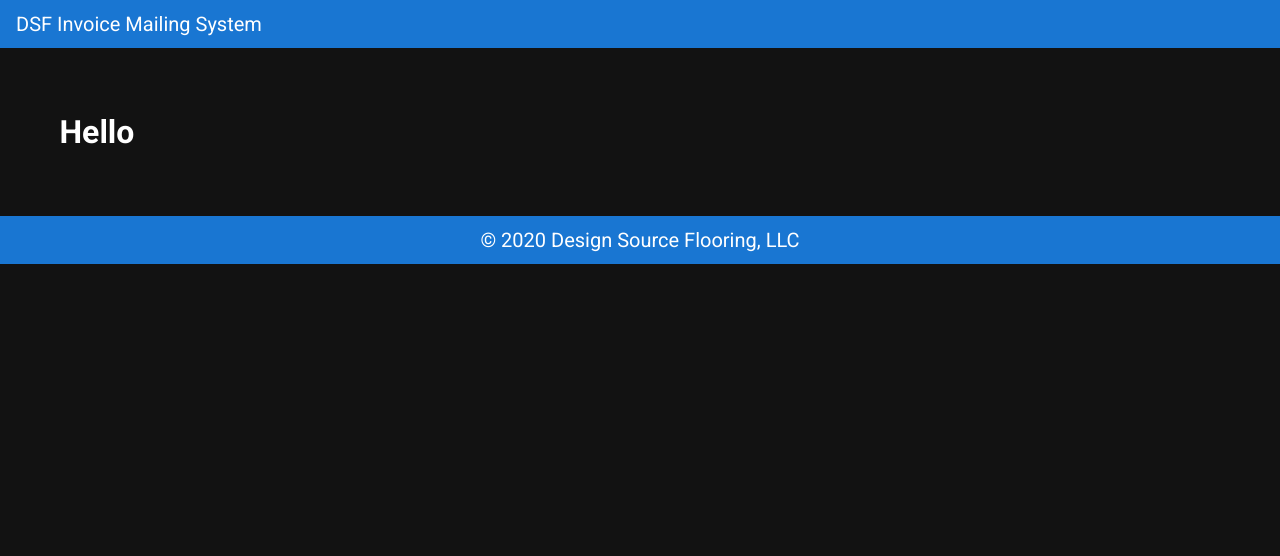
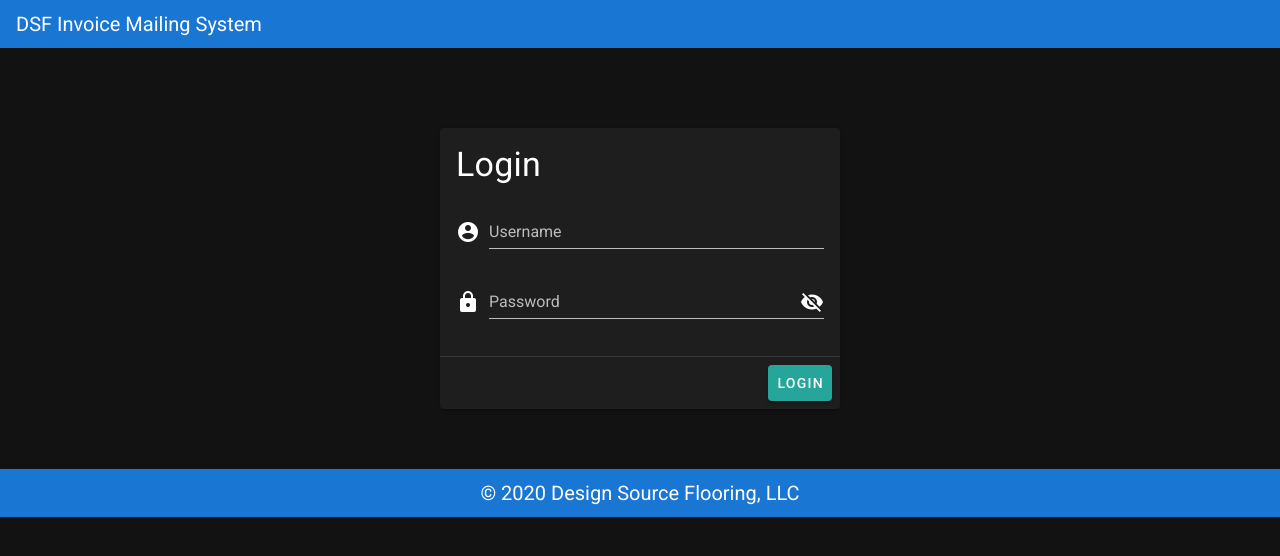
Before and after one commit to tboyd-dsf/invoice-mailer-client, a Nuxt app: page / in a window 1280 px wide. Shown: the top 556 px of the page. Built offline with nearby package versions, Linux system fonts and the light colour scheme.

Commit message:
created login module on the index.vue

```diff
--- /dev/null
+++ b/components/IndexComps/LoginMod.vue
@@ -0,0 +1,38 @@
+<template>
+    <v-card width="400" class="mx-auto mt-5">
+		<v-card-title>
+			<h1 class="display-1">Login</h1>
+		</v-card-title>
+		<v-card-text>
+			<v-form>
+				<v-text-field label="Username" prepend-icon="mdi-account-circle" />
+				<v-text-field
+					:type="showPassword ? 'text' : 'password'"
+					label="Password"
+					prepend-icon="mdi-lock"
+					:append-icon="showPassword ? 'mdi-eye' : 'mdi-eye-off'"
+					@click:append="showPassword = !showPassword"
+				/>
+			</v-form>
+		</v-card-text>
+		<v-divider></v-divider>
+		<v-card-actions>
+			<v-spacer></v-spacer>
+			<v-btn color="info">Login</v-btn>
+		</v-card-actions>
+	</v-card>
+</template>
+
+<script>
+    export default {
+        data() {
+            return {
+                showPassword: false
+            }
+        }
+    }
+</script>
+
+<style scoped>
+
+</style>
--- a/pages/index.vue
+++ b/pages/index.vue
@@ -1,13 +1,14 @@
 <template>
   <v-container>
-    <h1>Hello</h1>
+    <login-mod></login-mod>
   </v-container>
 </template>
 
 <script>
-
-
+import LoginMod from '../components/IndexComps/LoginMod'
 export default {
-
+  components: {
+    LoginMod
+  }
 }
 </script>
```
